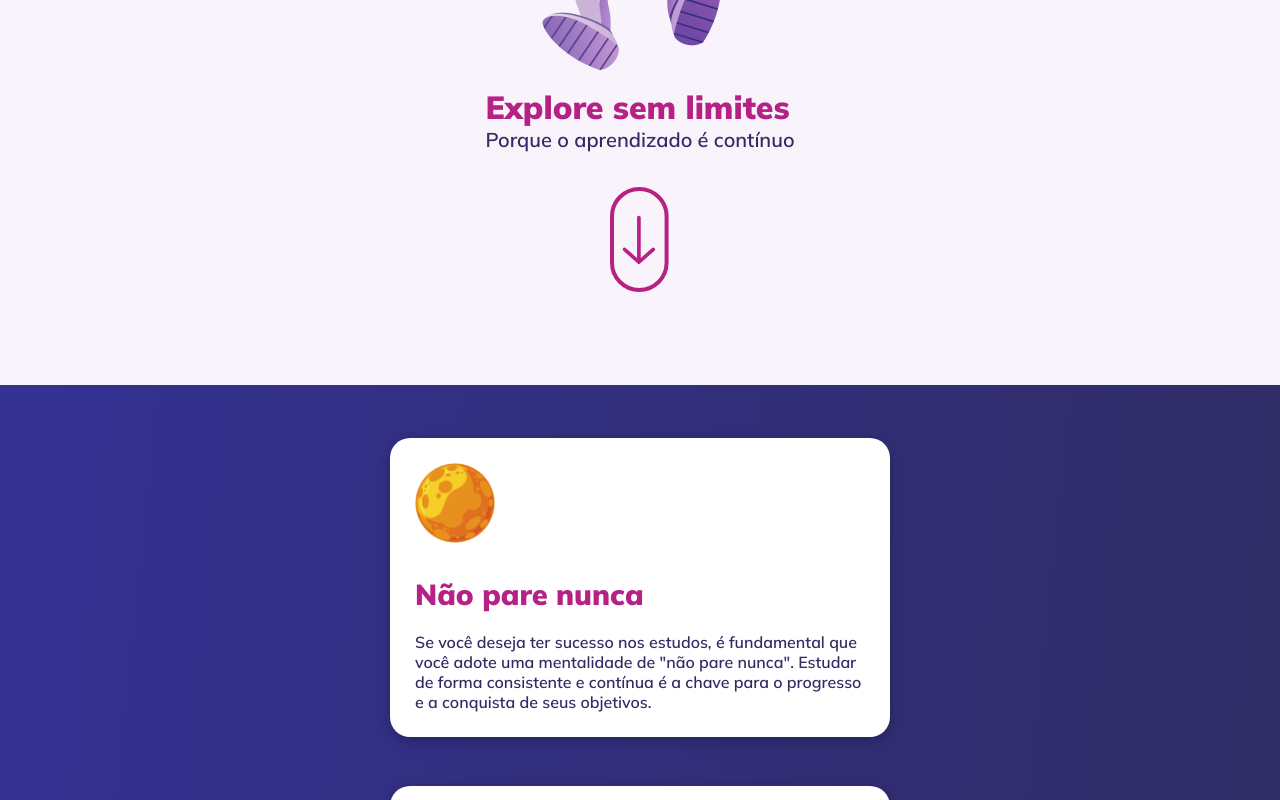
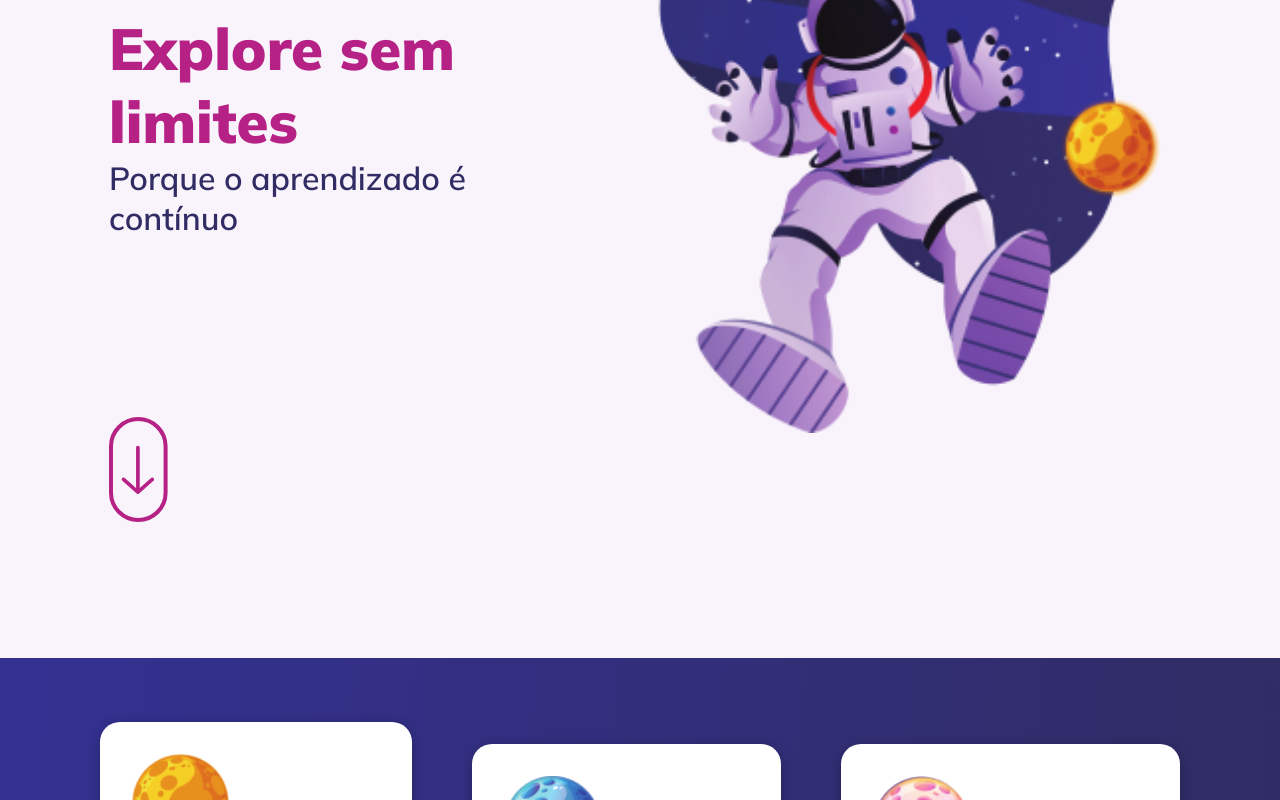
Before and after one commit to Gisellebm/explore-sem-limites, a plain HTML site: page index.html in a window 1280 px wide. Shown: the part 300-1100 px from the top of the page. Drawn offline with Linux system fonts and the light colour scheme.

Commit message:
Aplicado media queries no projeto

```diff
--- a/index.html
+++ b/index.html
@@ -12,7 +12,7 @@
 <body>
     <main>
         <section class="container-title">
-            <img src="./assets/img1.png" alt="">
+            <img id="img1" src="./assets/img1.png" alt="">
 
             <div class="text-title">
                 <h1>Explore sem limites</h1>
@@ -54,7 +54,9 @@
         </section>
 
         <section class="wrapper-form">
+
             <form action="">
+                <h2>Entre em contato</h2>
                 <input type="text" id="user" placeholder="Seu nome">
                 <input type="email" id="email" placeholder="E-mail">
                 <textarea name="menssage" id="menssage" placeholder="Digite sua mensagem aqui..."></textarea>
--- a/style.css
+++ b/style.css
@@ -16,13 +16,15 @@
     box-sizing: border-box;
     font-family: 'Mulish', sans-serif;
     font-weight: 600;
+    -webkit-font-smoothing: antialiased;
+    -moz-osx-font-smoothing: grayscale;
 }
 
 body, input, button, textarea {
     font-size: 1.6rem;
 }
 
-main {
+body {
     background-color: var(--bg-title);
 }
 
@@ -76,7 +78,7 @@ article {
     border-radius: 2rem;
     box-shadow: 0px 3.31077px 13.24308px 0px rgba(0, 0, 0, 0.25);
     padding: 2.5rem;
-    max-width: 50rem;
+    max-width: 36.6rem;
 }
 
 article img {
@@ -111,6 +113,10 @@ form {
     width: 100%;
     gap: 2.4rem;
     max-width: 50rem;
+}
+
+form h2 {
+    margin-bottom: 1.9rem;
 }
 
 input, textarea {
@@ -172,3 +178,99 @@ footer p {
     color: var(--bg-article);
     text-align: center;
 }
+
+@media (min-width: 1280px) {
+    .container-title {
+        flex-direction: row-reverse;
+        justify-content: space-between;
+        align-items: start;
+        margin: 0 auto;
+        padding: 0;
+        max-width: 140rem;
+
+    }
+
+    .container-title #img1 {
+        width: 72rem;
+        height: 73.3rem;
+        margin-right: 3rem;
+
+    }
+
+    .container-title h1 {
+        font-size: 5.8rem;
+    }
+
+    .container-title p {
+        font-size: 3.2rem;
+        margin-bottom: 17.9rem;
+    }
+
+    .arrow {
+        justify-content: start;
+        align-items: end;
+    }
+
+    .text-title {
+        margin: 31.2rem 3.8rem 13.6rem 10.9rem;
+        width: 55.5rem;
+
+    }
+
+    .wrapper-articles {
+        flex-direction: row;
+        justify-content: center;
+        gap: 6rem;
+        padding: 6.4rem 10rem;
+    }
+    article {
+        padding: 3.2rem;
+        gap: 4rem;
+    }
+
+    article img {
+        width: 9.7rem;
+        height: 9.7rem;
+    }
+
+
+    .card-text {
+        gap: 2.4rem;
+    }
+
+    h2 {
+        font-size: 3.5rem;
+    }
+
+    .card-text {
+        font-size: 1.9rem;
+    }
+
+    .wrapper-form {
+        flex-direction: row;
+        align-items: start;
+        justify-content: start;
+        max-width: 140rem;
+        padding: 0;
+        margin: 0 auto;
+    }
+
+    form {
+        max-width: 60rem;
+        margin: 9.5rem 12rem 9.4rem 10rem;
+    }
+
+    form h2 {
+        font-size: 4.2rem;
+        margin-bottom: .6rem;
+    }
+
+    .stars {
+        display: block;
+        width: 66.4rem;
+        height: 61.2rem;
+        position: absolute;
+        botton: 78px;
+        right: 0;
+    }
+}
```
